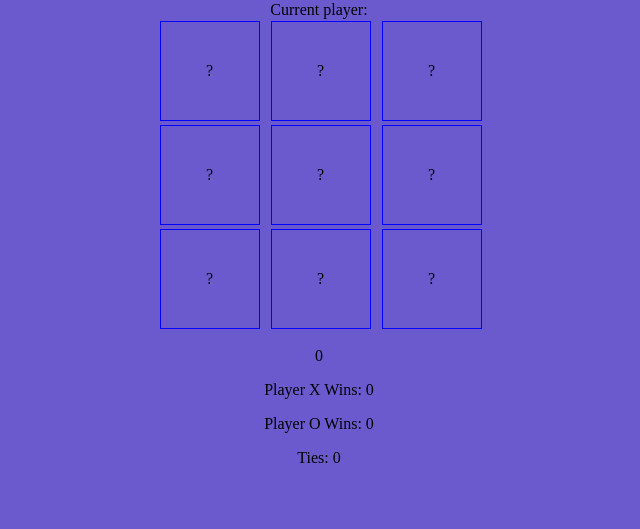
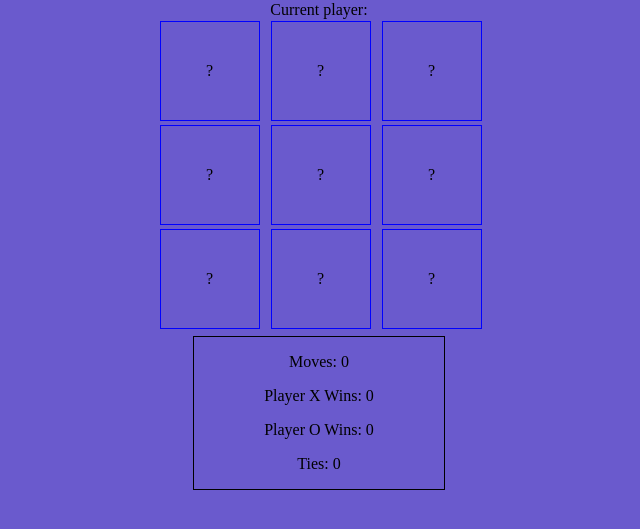
Before and after one commit to Djn94-Work/TicTacToe, a plain HTML site: page index.html in a window 1280 px wide. Shown: the part 79-608 px from the top of the page, without its empty margins (321-961 px from the left). Drawn offline with nearby package versions, Linux system fonts and the light colour scheme.

Commit message:
Update index.html

```diff
--- a/index.html
+++ b/index.html
@@ -5,7 +5,7 @@
     <meta name="viewport" content="width=device-width, initial-scale=1.0" />
     <meta http-equiv="X-UA-Compatible" content="ie=edge" />
     <link rel="stylesheet" type="text/css" href="./style.css" />
-        <script src="https://ajax.googleapis.com/ajax/libs/jquery/3.4.1/jquery.min.js"></script>
+    <script src="https://ajax.googleapis.com/ajax/libs/jquery/3.4.1/jquery.min.js"></script>
     <title>Tic Tac Toooooooe</title>
   </head>
   <body>
@@ -20,7 +20,7 @@
     <div id="tieModal" class="modal">
       <div class="modal-content">
         <span class="close">&times;</span>
-        <p>
+        <p id="tietext">
           This game has resulted in a tie. <button id="reset2">Restart?</button>
         </p>
       </div>
@@ -42,11 +42,12 @@
         <div class="squares" id="bottomRight">" "</div>
       </div>
     </div>
-    <p id="moves">0</p>
-    <p id="xwins">Player X Wins:</p>
-    <p id="owins">Player O wins:</p>
-    <p id="ties">Ties:</p>
-
+    <div class="gameinfo">
+      <p id="moves">Moves: 0</p>
+      <p id="xwins">Player X Wins:</p>
+      <p id="owins">Player O wins:</p>
+      <p id="ties">Ties:</p>
+    </div>
     <script src="java.js"></script>
   </body>
 </html>
```
